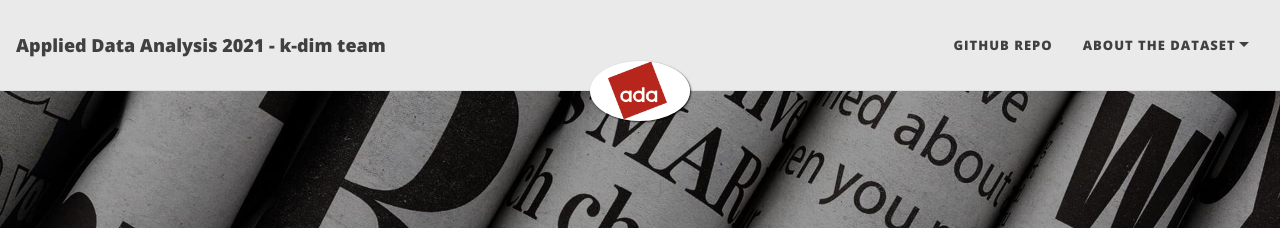
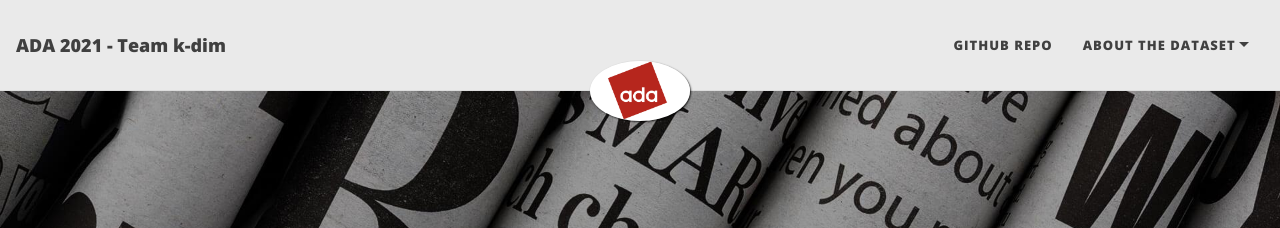
Before and after one commit to Quote-Me-If-You-Can/Quote-Me-If-You-Can.github.io, a Jekyll site: the page built from index.md, in a window 1280 px wide. Shown: the top 228 px of the page. Built offline with Jekyll 4.4.1, drawn with Linux system fonts in a browser that asks for light colours; nearby versions of some CDN libraries; the list of posts is cut into pages by our own code.

Commit message:
Update _config.yml

```diff
--- a/_config.yml
+++ b/_config.yml
@@ -6,7 +6,7 @@
 # --- Required options --- #
 
 # Name of website
-title: Applied Data Analysis 2021 - k-dim team
+title: ADA 2021 - Team k-dim
 
 # Your name to show in the footer
 author: K. Sopov - I. Korovkin - M. Nougmar - D. Khatanassian
```
